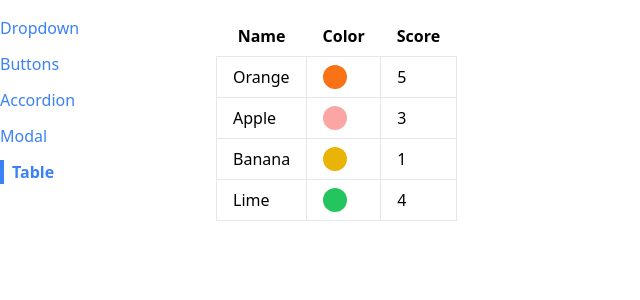
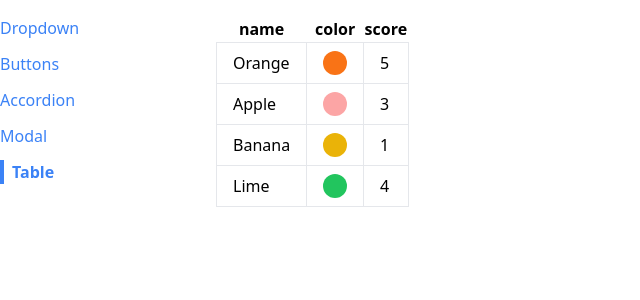
Before and after one commit to Dmitry1007/common-ui-components, a React (Create React App) app: page /table in a window 1280 px wide. Shown: the top 300 px of the page, without its empty margins (0-640 px from the left). Built offline with nearby package versions, Linux system fonts and the light colour scheme.

Commit message:
Make Table component more reusable

```diff
--- a/src/components/Table.js
+++ b/src/components/Table.js
@@ -1,26 +1,26 @@
 function Table({ data }) {
+  const renderedHeader = Object.keys(data[0]).map((key) => {
+    return <th key={key}>{key}</th>;
+  });
+
+  const renderedRows = data.map((row) => {
+    return (
+      <tr key={row.name}>
+        <td className="border px-4 py-2">{row.name}</td>
+        <td className="border px-4 py-2">
+          <div className={`h-6 w-6 rounded-full ${row.color}`} />
+        </td>
+        <td className="border px-4 py-2">{row.score}</td>
+      </tr>
+    );
+  });
+
   return (
     <table className="table-auto">
       <thead>
-        <tr>
-          <th className="px-4 py-2">Name</th>
-          <th className="px-4 py-2">Color</th>
-          <th className="px-4 py-2">Score</th>
-        </tr>
+        <tr>{renderedHeader}</tr>
       </thead>
-      <tbody>
-        {data.map((item) => {
-          return (
-            <tr key={item.name}>
-              <td className="border px-4 py-2">{item.name}</td>
-              <td className="border px-4 py-2">
-                <div className={`h-6 w-6 rounded-full ${item.color}`} />
-              </td>
-              <td className="border px-4 py-2">{item.score}</td>
-            </tr>
-          );
-        })}
-      </tbody>
+      <tbody>{renderedRows}</tbody>
     </table>
   );
 }
```
